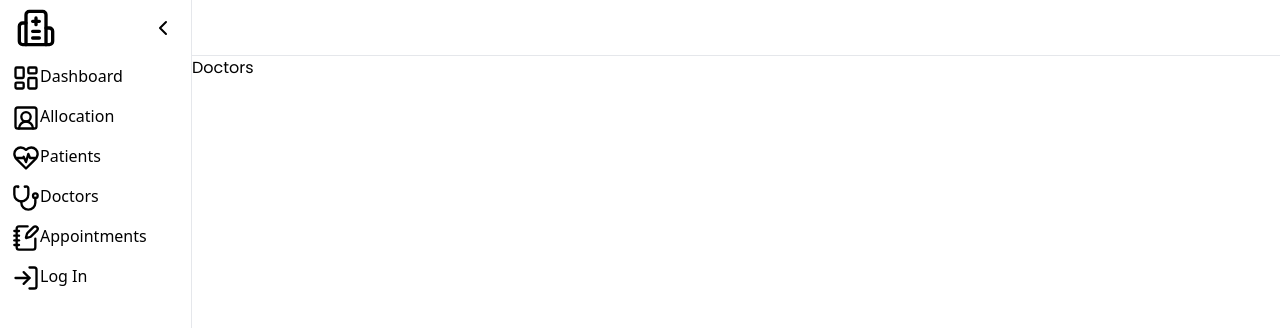
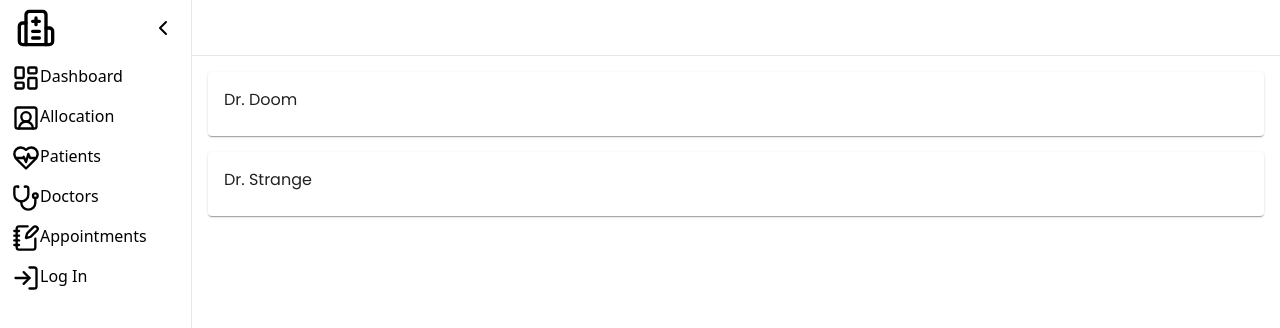
Before and after one commit to StatShibe/Healthcare_Analytics, a React (Vite) app in the folder healthcare_frontend/: page /doctors in a window 1280 px wide. Shown: the top 328 px of the page. Built offline with nearby package versions, Linux system fonts and the light colour scheme.

Commit message:
Added mui

```diff
--- a/healthcare_frontend/package.json
+++ b/healthcare_frontend/package.json
@@ -10,6 +10,9 @@
     "preview": "vite preview"
   },
   "dependencies": {
+    "@emotion/react": "^11.11.4",
+    "@emotion/styled": "^11.11.5",
+    "@mui/material": "^5.15.16",
     "axios": "^1.6.8",
     "chart.js": "^4.4.2",
     "dotenv": "^16.4.5",
--- /dev/null
+++ b/healthcare_frontend/src/components/CardComp.jsx
@@ -0,0 +1,16 @@
+import Card from "@mui/material/Card"
+import CardContent from "@mui/material/CardContent"
+import { Typography } from "@mui/material"
+import { Car } from "lucide-react"
+
+const CardComp = ({text}) => {
+	return(
+		<Card className="m-4">
+			<CardContent>
+				<h1>{text}</h1>
+			</CardContent>
+		</Card>
+	)
+}
+
+export default CardComp
--- a/healthcare_frontend/src/pages/Doctors.jsx
+++ b/healthcare_frontend/src/pages/Doctors.jsx
@@ -1,5 +1,6 @@
 import NavigationBar from "../components/NavigationBar"
 import SideMenu from "../components/SideMenu"
+import CardComp from "../components/CardComp"
 
 export const Doctors = () => {
   return (
@@ -7,7 +8,8 @@ export const Doctors = () => {
       <SideMenu/>
       <div className="h-screen w-screen bg-white font-poppins">
       <NavigationBar/>
-          <h1>Doctors</h1>
+      <CardComp text={"Dr. Doom"}/>
+      <CardComp text={"Dr. Strange"}/>
       </div>
     </div>
   )
```
Also changed, not shown: healthcare_frontend/src/pages/Patients.jsx (line endings or trailing spaces), 1 other file (tests, documents, lock files or other folders).
